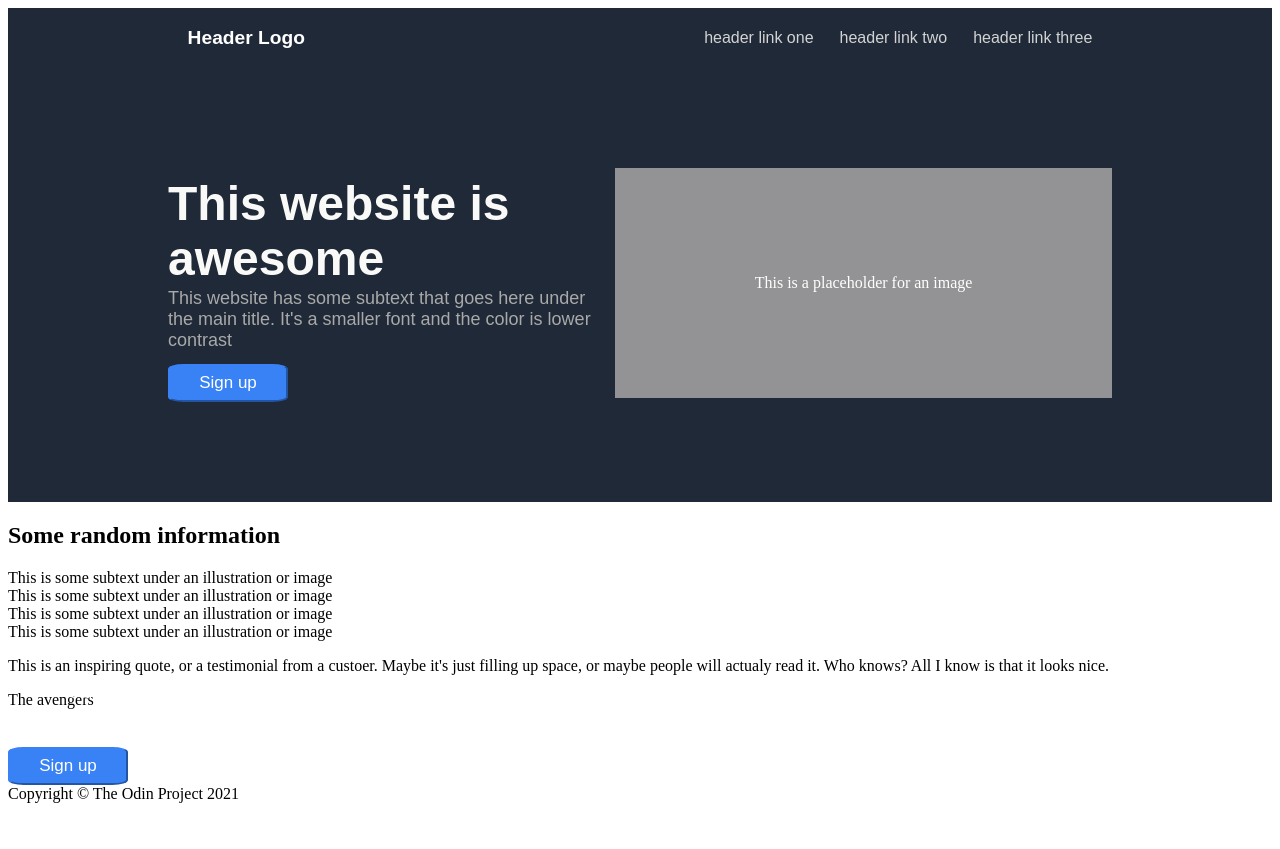
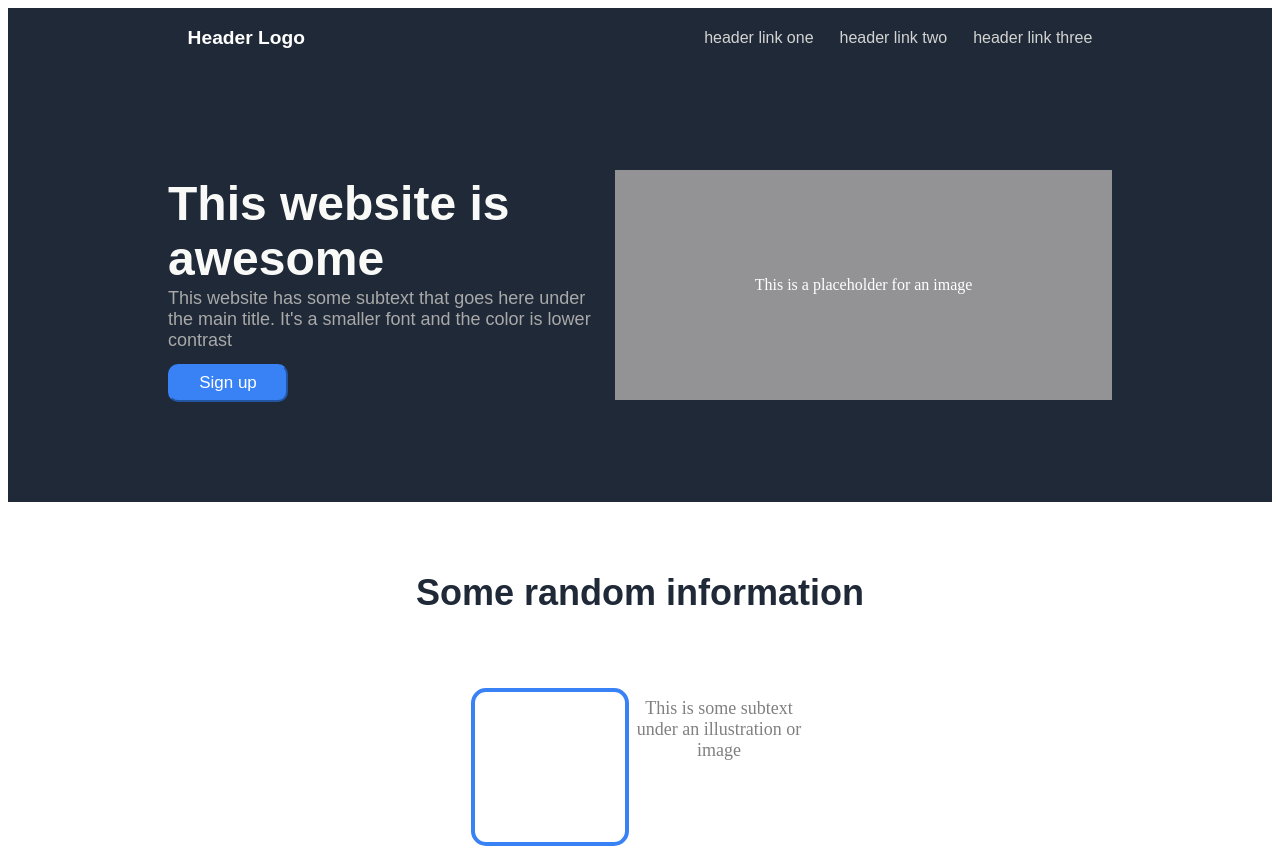
Before and after one commit to DebsART/first-landing-pg, a plain HTML site: page index.html in a window 1280 px wide. Shown: the top 849 px of the page. Before the commit the page ends 811 px from the top, so only its background shows below. Drawn offline with Linux system fonts and the light colour scheme.

```diff
--- a/style.css
+++ b/style.css
@@ -36,6 +36,7 @@ body{
 
 .header2{
     display: flex;
+    align-items: center;
     justify-content: space-evenly;
     background-color: #1F2937;
     padding: 100px;
@@ -78,10 +79,55 @@ h1{
 button{
     padding: 7px 23px;
     background-color: #3882f6;
-    border-radius: 13%;
+    border-radius: 10px;
     border-color: #3882f6;
     color: white;
     font-size: 17px;
     width: 120px;
     margin-top: -5px;
 }
+.title{
+text-align: center;
+padding-left: 0px;
+font-size: 36px;
+font-weight: bolder;
+color: #1f2937;
+font-family: Arial, Helvetica, sans-serif;
+}
+
+.info{
+    display: flex;
+    justify-content: center;
+   color: black;
+   padding: 45px;
+   gap: 35x;
+}
+.blue{
+    background-color:white;
+    border-color: #3882f6;
+    border-radius: 15px;
+    border-style:solid;
+    border-width: 4px;
+    width: 150px;
+    height: 150px;
+}
+.text{
+    width:180px;
+    text-align: center;
+    margin-top: 10px;
+    font-size: 18px;
+    color:gray;
+}
+.content{
+    display: flex;
+    flex-direction: column;
+    justify-content: center;
+    align-items: center;
+    padding: 40px;
+}
+.content2{
+    padding:30px;
+    background-color: #e5e7eb;
+    display: flex;
+    flex-direction: column;
+}
```
